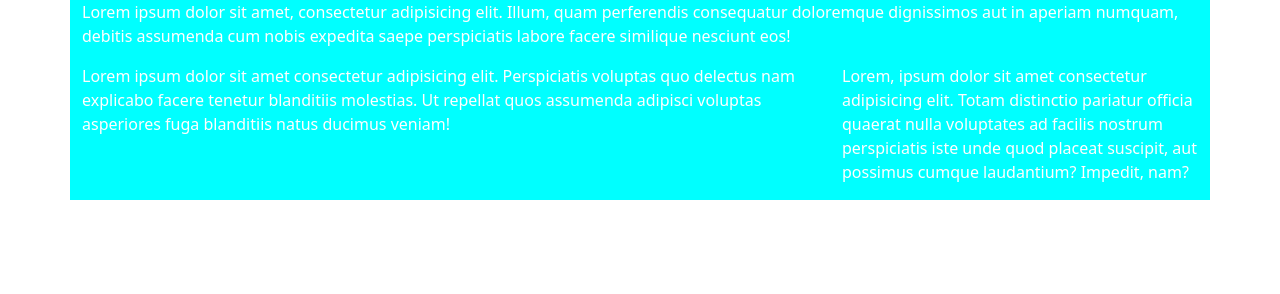
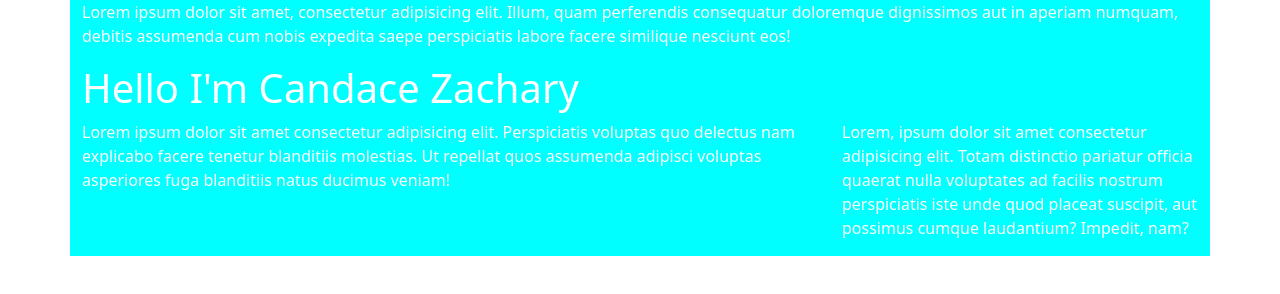
Before and after one commit to valeriagonemontoya/collab-practice, a plain HTML site: page index.html in a window 1280 px wide. Drawn offline with nearby package versions, Linux system fonts and the light colour scheme.

Commit message:
added content

```diff
--- a/index.html
+++ b/index.html
@@ -18,7 +18,9 @@
         <div class="row">
           <div class="col-sm-12 col-md-12">
             <p>Lorem ipsum dolor sit amet, consectetur adipisicing elit. Illum, quam perferendis consequatur doloremque dignissimos aut in aperiam numquam, debitis assumenda cum nobis expedita saepe perspiciatis labore facere similique nesciunt eos!</p>
+            <h1>Hello I'm Candace Zachary</h1>
           </div>
+
           <div class="col-sm-12 col-md-8">
             <p>Lorem ipsum dolor sit amet consectetur adipisicing elit. Perspiciatis voluptas quo delectus nam explicabo facere tenetur blanditiis molestias. Ut repellat quos assumenda adipisci voluptas asperiores fuga blanditiis natus ducimus veniam!</p>
           </div>
```
